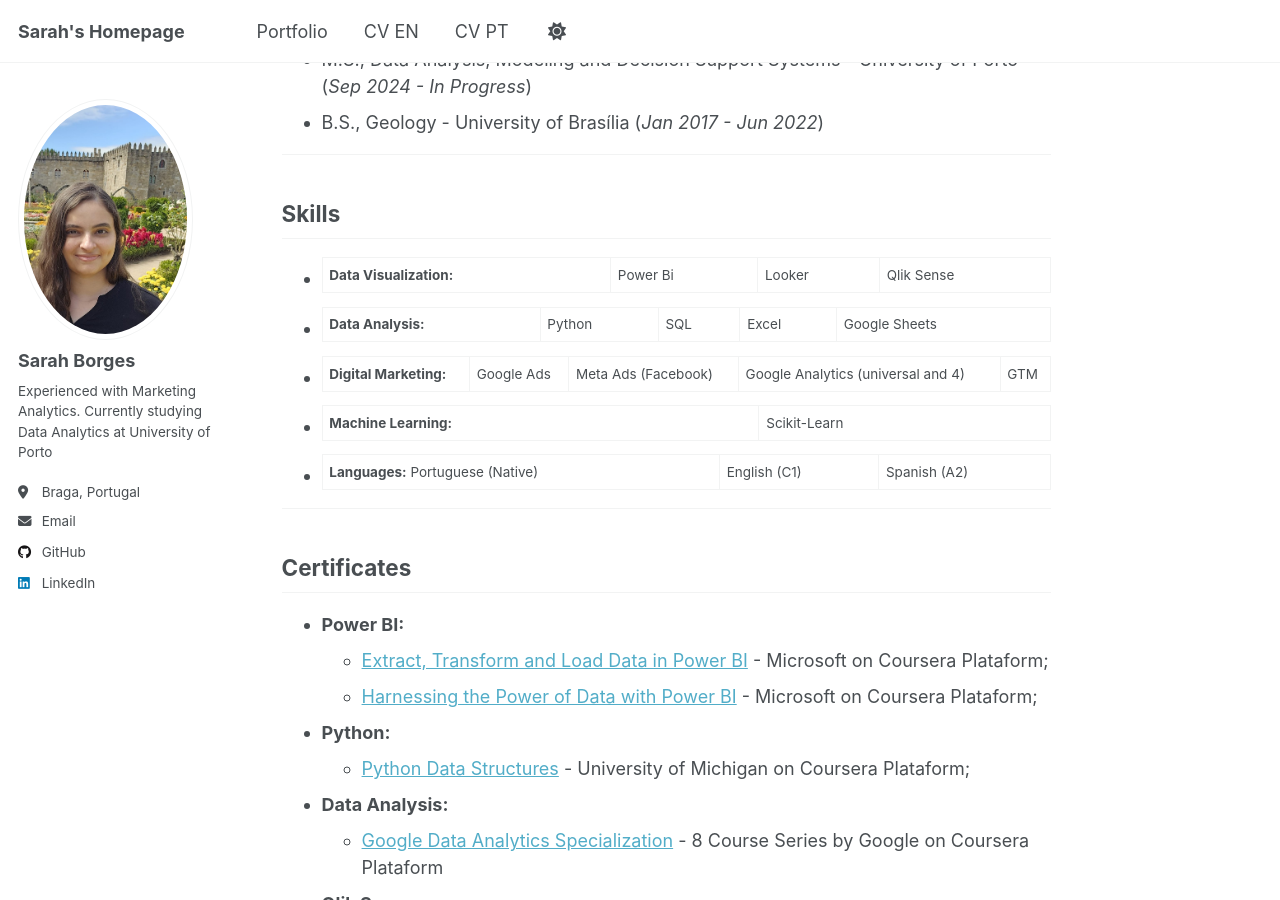
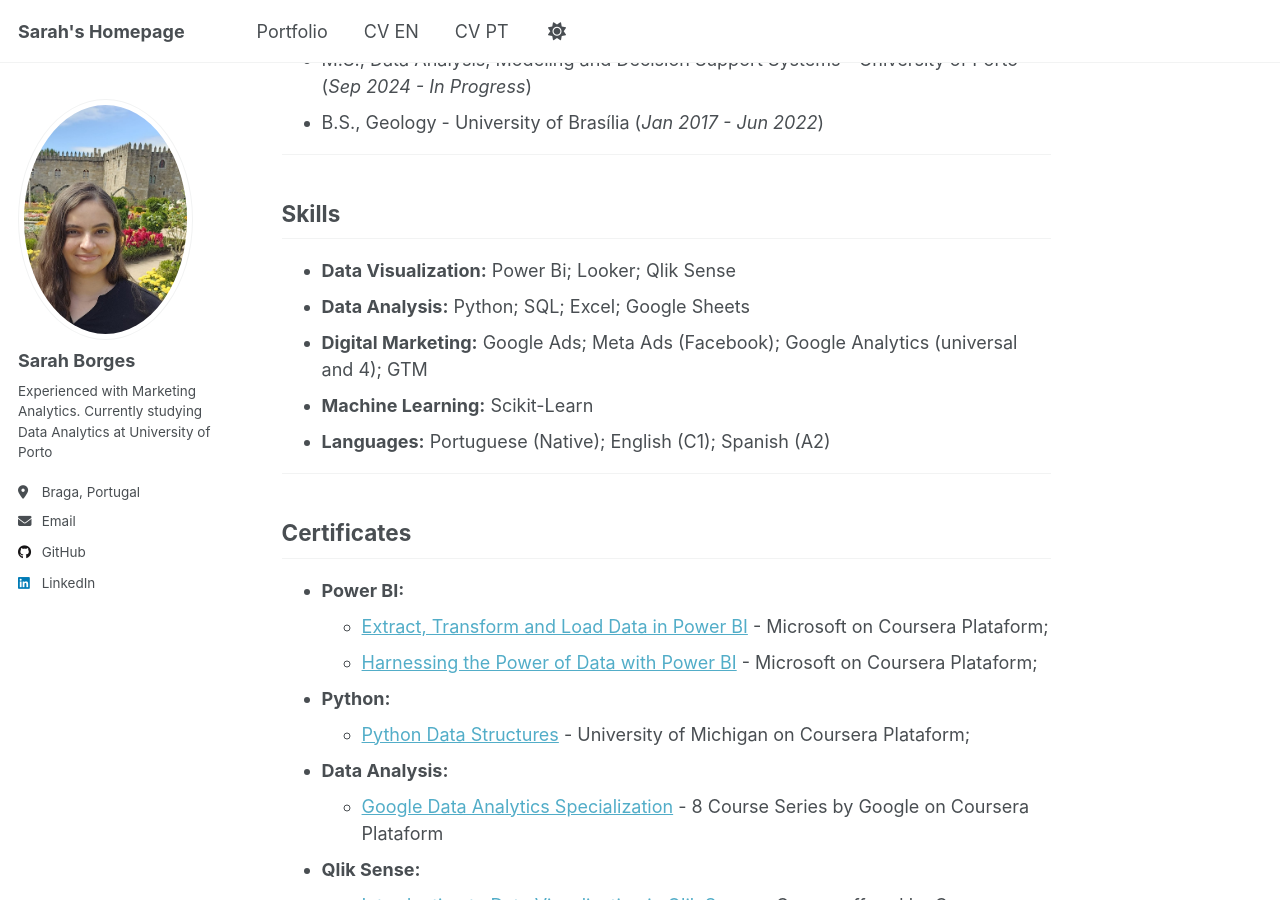
Before and after one commit to sarah-borges-data/sarah-borges-data.github.io, a Jekyll site: the page built from _pages/about.md, in a window 1280 px wide and 900 px high, scrolled down 758 px. Built offline with Jekyll 4.4.1, drawn with Linux system fonts in a browser that asks for light colours; a script that is not in the unit is left out.

```diff
--- a/_pages/about.md
+++ b/_pages/about.md
@@ -22,11 +22,11 @@ Olá, me chamo Sarah Borges 👋 — Atualmente estou cursando Mestrado em Model
 ---
 
 ## Skills
-- **Data Visualization:** | Power Bi | Looker | Qlik Sense
-- **Data Analysis:** | Python | SQL | Excel | Google Sheets|
-- **Digital Marketing:** | Google Ads | Meta Ads (Facebook) | Google Analytics (universal and 4) | GTM
-- **Machine Learning:** | Scikit-Learn
-- **Languages:** Portuguese (Native) | English (C1) | Spanish (A2)
+- **Data Visualization:** Power Bi; Looker; Qlik Sense
+- **Data Analysis:** Python; SQL; Excel; Google Sheets
+- **Digital Marketing:** Google Ads; Meta Ads (Facebook); Google Analytics (universal and 4); GTM
+- **Machine Learning:** Scikit-Learn
+- **Languages:** Portuguese (Native); English (C1); Spanish (A2)
 
 ---
 
```
